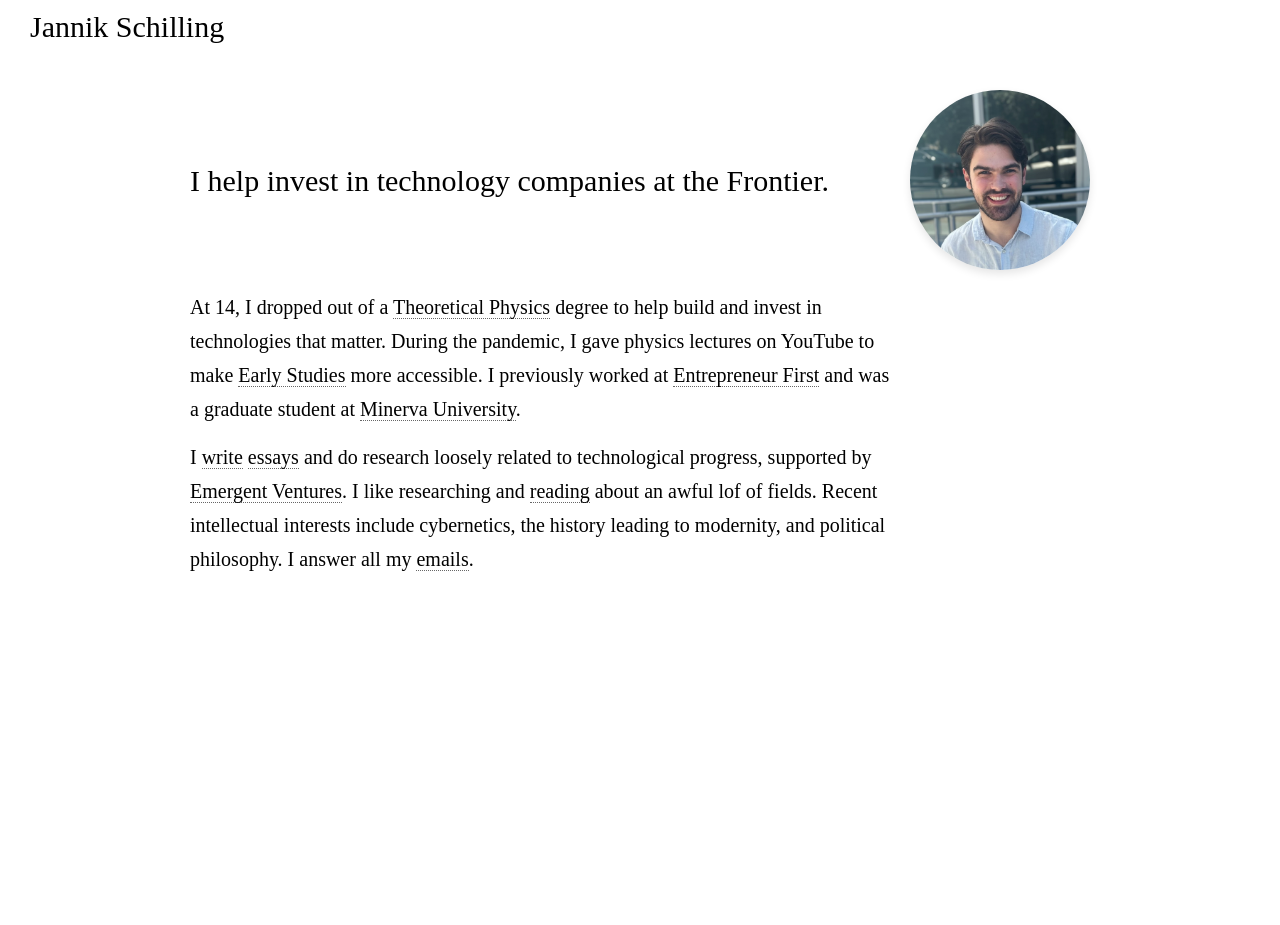
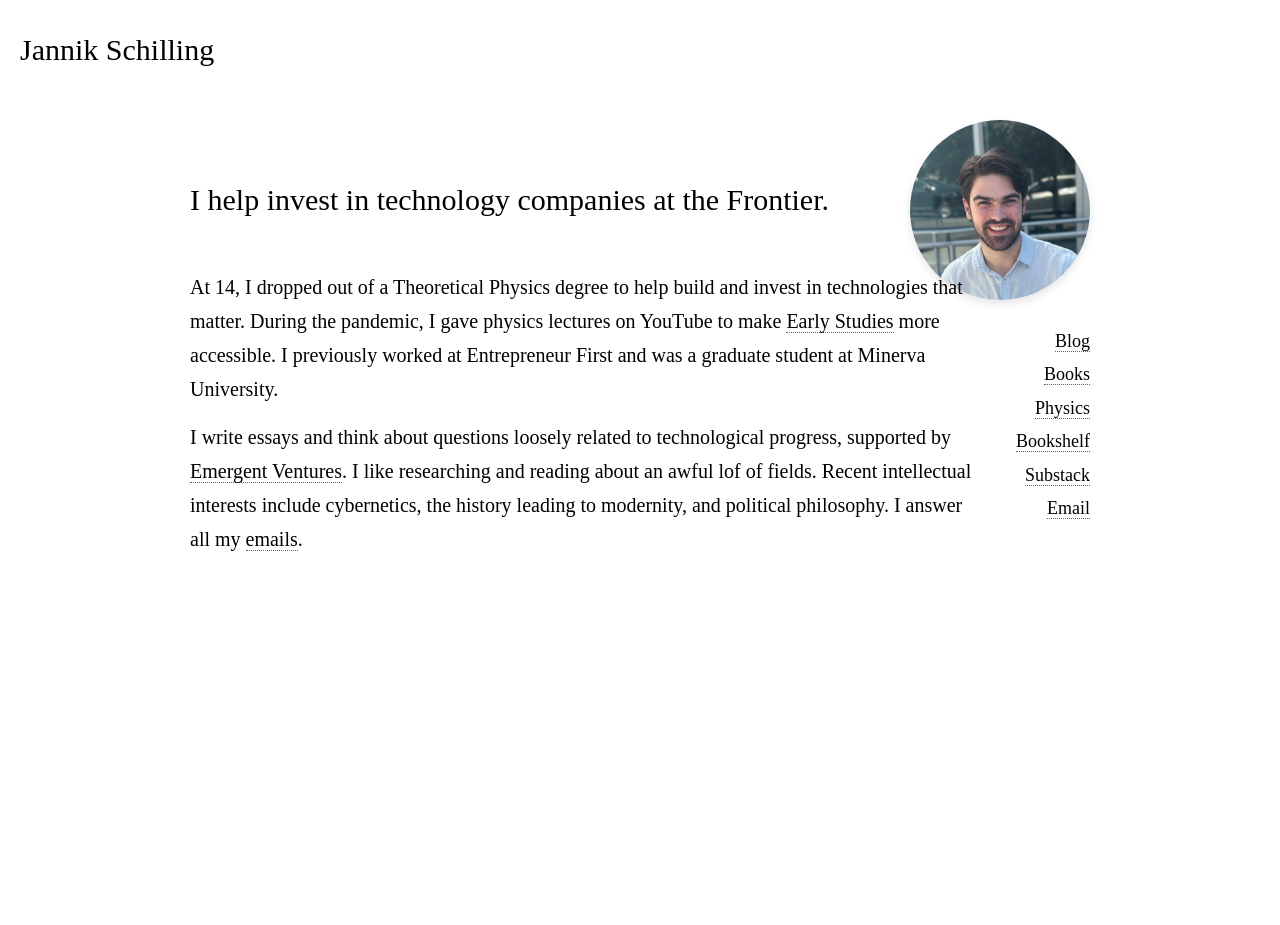
Before and after one commit to jannikls/jannikls.github.io, a Jekyll site: the page built from index.md, in a window 1280 px wide. Built offline with Jekyll 4.4.1, drawn with Linux system fonts in a browser that asks for light colours; some web fonts are replaced; after the commit the page ends 900 px from its top, so only the background shows below that.

Commit message:
Major update

```diff
--- a/_layouts/default.html
+++ b/_layouts/default.html
@@ -36,9 +36,7 @@
       <div class="header-content">
         <div class="flex-container">
           <div class="content">
-          <!--<h1>Jannik Schilling</h1>-->
-          <!-- I am a Talent Investor at Entrepreneur First & Graduate Student at Minerva University on leave. -->
-          <p class="header">I help invest in technology companies at the Frontier.</p><!-- of What is Physially Possible.</p> <!-- (in-transition) & Graduate Student @ Minerva University on leave.-->
+            <p class="header">I help invest in technology companies at the Frontier.</p>
           </div>
           <div class="content">
             <img class="circular--square" src="{{ site.baseurl }}/assets/img/jannik.jpg" width="180px" height="180px" alt="Jannik Schilling Profile Image">
@@ -47,18 +45,30 @@
       </div>
     </header>
 
-
     <main class="main-content">
       <div class="body-container">
-      <div class="inner-container">
+        <div class="flex-container">
+          <div class="content main-text">
             <div class="grey-text">
               {{content}}
+            </div>
+          </div>
+          <div class="content sidebar">
+            <div class="link-container">
+              <ul>
+                <li><a href="/blog/">Blog</a></li>
+                <li><a href="/books/">Books</a></li>
+                <li><a href="/theoretical-physics/">Physics</a></li>
+                <li><a href="/bookshelf">Bookshelf</a></li>
+                <li><a href="https://www.theschillingpoint.com/subscribe">Substack</a></li>
+                <li><a href="mailto:janniklschilling@gmail.com">Email</a></li>
+              </ul>
+            </div>
           </div>
         </div>
       </div>
     </main>
   </div>
 
-
 </body>
 </html>
--- a/assets/css/default.css
+++ b/assets/css/default.css
@@ -1,32 +1,6 @@
-/* General Styles */
-html {
-  margin: 0 auto;
-  background-color: var(--body-color);
-}
-
-/* Custom CSS Reset */
-body, h1, h2, h3, p, ul, li {
-  margin: 0;
-  padding: 0;
-}
-
-main {
-  margin: 0;
-  padding: 0;
-}
-
-article {
-  margin: 0;
-  padding: 0;
-}
-
-.content-box {
-  /* margin-top: 50px; */
-  border: 0px solid black;
-  padding-top: 40px; /* Optional: Add padding to the content */
-}
-
 :root {
+  --max-width: 900px;
+  --content-padding: 0px;
   --header-color: #fff;
   --header-font-color: #000;
   --body-color: #fff;
@@ -34,36 +8,39 @@
   --space-header: 0px;
 }
 
+/* General Styles */
+html, body {
+  height: 100%;
+  width: 100%;
+  margin: 0;
+  padding: 0;
+  background-color: var(--body-color);
+  display: flex;
+  flex-direction: column;
+  justify-content: space-between;
+}
+
+body {
+  margin-top: 25px;
+}
+
+/* Custom CSS Reset */
+body, h1, h2, h3, p, ul, li, main, article {
+  margin: 0;
+  padding: 0;
+}
 
 /* Text Selection Styles */
-::-moz-selection {
-  background: #222222;
-  color: #fff;
-}
-
 ::selection {
   background: #222222;
   color: #fff;
 }
 
 /* Text and Heading Styles */
-.post-info {
-  font-size: 0.9em;
-  margin: 20px 0;
-  color: #ddd; /* */
-}
-
-.author,
-.date {
-  margin-right: 20px;
-}
-
 h1 {
   font-size: 30px;
   font-weight: 400;
   font-family: "Alegreya SC", serif;
-  padding-bottom: 0px;
-  margin: 0; /* Reset the margin */
   color: var(--header-font-color);
 }
 
@@ -82,53 +59,23 @@
 }
 
 p {
-  font-size: 20px; /* */
+  font-size: 20px;
   font-family: 'Alice', serif;
-  line-height: calc(1em + 0.7em); /* Adjust as needed */
-  margin-top: 0;
+  line-height: calc(1em + 0.7em);
   margin-bottom: 0.7em;
-  margin-left: 0;
-  margin-right: 0;
-  padding-left: 0;
-  padding-right: 0;
 }
 
 p.header {
   font-size: 30px;
   font-family: "Alegreya SC", serif;
-  line-height: calc(1em + 0.3em); /* Adjust as needed */
+  line-height: calc(1em + 0.3em);
   color: var(--header-font-color);
-  padding: 0;
-  margin: 0;
 }
 
 li {
   font-size: 18px;
   font-family: 'Alice', serif;
   line-height: 1.3em;
-}
-
-.li-blog {
-  font-size: 16px; /* Slightly smaller font size */
-  font-family: 'Alice', serif;
-  line-height: 1.5; /* Increased line height for better readability */
-  color: #333; /* Dark gray color instead of black */
-  font-weight: normal; /* Default font weight */
-  padding-bottom: 5px; /* Adding padding for better spacing */
-  text-align: justify;
-}
-
-
-.p-blog {
-  font-size: 16px; /* Slightly smaller font size */
-  font-family: 'Alice', serif;
-  line-height: 1.5; /* Increased line height for better readability */
-  color: #333; /* Dark gray color instead of black */
-  font-weight: normal; /* Default font weight */
-  padding-bottom: 5px; /* Adding padding for better spacing */
-  text-align: justify;
-  margin-left: 0px;
-  margin-right: 0px;
 }
 
 a {
@@ -139,7 +86,6 @@
   text-decoration: none;
   transition: all 0.2s;
   display: inline;
-
 }
 
 a:hover {
@@ -147,48 +93,75 @@
   border-bottom: 1px solid #000;
 }
 
-.grey-text a {
-  border-bottom-style: dotted;
+/* Layout Styles */
+.content-box {
+  max-width: var(--max-width);
+  margin: 0 auto;
+  padding: 20px var(--content-padding);
 }
 
-.grey-text a:hover {
-  color: rgba(34, 34, 34, 0.62);
-  border-bottom-style: solid;
-  border-bottom-color: rgba(34, 34, 34, 0.62);
-}
-
-.grey-text.spacer {
-  margin-top: 0;
-}
-
-/* List Styles */
-.enumeration {
-  list-style-type: none;
-  padding-left: 3em;
-}
-
-.enumeration li::before {
-  content: "-";
-  display: inline-block;
-  width: 1em;
-  margin-left: -1em;
-}
-
-/* Paragraph Spacing */
-p.special-line-spacing {
-  line-height: calc(1em + 0.7em); /* Adjust as needed */
-}
-
-/* Header Styles */
 .name-header {
   position: absolute;
   top: 0;
-  left: 30px;
-  width: 100%; /* Makes the header responsive */
-  max-width: 700px; /* Maximum width of the header */
-  padding: 10px 0; /* Adjust as needed */
-  text-align: left;
-  z-index: 1000; /* Ensures the header is above other content */
+  left: 20px;
+  width: calc(100% - 2 * var(--content-padding));
+  max-width: var(--max-width);
+  height: 100px; /* Adjust as needed */
+  display: flex;
+  align-items: center;
+  z-index: 1000;
+}
+
+.name-header h1 {
+  margin: 0;
+  padding: 0;
+}
+
+.header-bg {
+  background-color: var(--header-color);
+  padding-top: var(--space-header);
+  padding-bottom: var(--space-header);
+}
+
+.header-content {
+  max-width: var(--max-width);
+  margin: 0 auto;
+  padding-top: 100px; /* Should match .name-header height */
+}
+
+.flex-container {
+  display: flex;
+  justify-content: space-between;
+  align-items: center;
+  gap: 40px;
+  margin: 0 auto;
+  max-width: var(--max-width);
+  background-color: #fff;
+}
+
+.content:nth-child(1) {
+  display: flex;
+  align-items: center; /* This ensures the p.header is vertically centered */
+  height: 180px; /* Adjust this to match your image height */
+}
+
+.main-content {
+  padding-left: var(--content-padding);
+  padding-right: var(--content-padding);
+}
+
+.body-container {
+  max-width: var(--max-width);
+  margin: 0 auto;
+  padding: 10px 0;
+  position: relative;
+}
+
+.inner-container {
+  max-width: 700px;
+  position: relative;
+  left: 0;
+  padding: 0;
 }
 
 /* Image Styles */
@@ -196,209 +169,132 @@
   border-radius: 50%;
   box-shadow: 0 4px 8px rgba(0, 0, 0, 0.1);
   display: block;
-  margin: 0 auto; /* Horizontally centers the image within its parent */
-
+  margin: 0 auto;
 }
 
-/* Flexbox Layout for Header and Main Content */
-html,
-body {
-  height: 100%;
-  width: 100%;
+/* Link Container Styles */
+.link-container {
+  margin-top: 20px;
+}
+
+.link-container ul {
+  list-style-type: none;
+  padding: 0;
+  margin: 0;
   display: flex;
   flex-direction: column;
-  justify-content: space-between; /* flex-start or space-between*/
-  margin: 0;
-  padding: 0;
-  margin-top: 25px;
+  align-items: flex-end;
 }
 
-
-/* Body Content Styles */
-.main-content {
-  padding-right: 20px;
-  padding-left: 20px;
+.link-container li {
+  margin-bottom: 10px;
 }
 
-.body-container {
-  max-width: 900px; /* Set max width for body content */
-  margin: 0 auto; /* Center the body content */
-  padding: 10px;
-  padding-bottom: var(--space-header);
-  position: relative; /* For positioning the inner container */
+.link-container a {
+  color: var(--body-font-color);
+  transition: all 0.2s;
+  border-bottom: 1px dotted rgba(34, 34, 34, 0.69); /* Restore underline */
 }
 
-.inner-container {
-  max-width: 700px; /* 650 */
-  position: absolute; /* Position relative to the body-container */
-  left: 0; /* Align to the left edge of body-container */
-  padding: 10px; /* Optional, based on your design needs */
+.link-container a:hover {
+  color: var(--body-font-color);
+  border-bottom: 1px solid #000;
 }
 
-.body-container .blog {
-  background-color: #f7f7f7;
-  max-width: 700px;
-  margin: 0 auto; /* Center the body content */
-  padding: 10px;
+a {
+  color: var(--body-font-color);
+  text-decoration: none;
+  border-bottom: 1px dotted rgba(34, 34, 34, 0.69);
+  transition: all 0.2s;
 }
 
-/* Header Styles */
-.header-bg {
-  background-color: var(--header-color); /* Set header background color */
-  padding-top: var(--space-header);
-  padding-bottom: var(--space-header);
+a:hover {
+  border-bottom: 1px solid #000;
 }
 
-.header-content {
-  max-width: 900px; /* Set maximum width for the content */
-  margin: 0 auto; /* Center align the content */
+@media (min-width: 731px) and (max-width: 1200px) {
+  .flex-container {
+    flex-direction: column;
+    align-items: center;
   }
 
-.flex-container {
-  display: flex;
-  justify-content: space-between; /* Horizontally aligns items with space between them */
-  align-items: center; /* Vertically center items in the container */
-  gap: 0px; /* Space between items */
-  margin: 0 auto; /* Center the container, fixing the negative margin issue */
-  max-width: 900px; /* Maximum width of the container */
-  background-color: #fff; /* Background color */
+  .content:nth-child(2) {
+    order: -1;
+    margin-bottom: 20px;
   }
 
   .content:nth-child(1) {
-  padding-right: 20px;
+    text-align: center;
+    height: auto;
   }
 
-/*
-.content:nth-child(1) {
-  flex: 8; /* Adjust the first column size */
-  /*max-width: 600px;
-  display: flex; /* Add display flex
-  flex-direction: column; /* Set flex-direction to column
-  justify-content: center; /* Center content vertically
-  align-items: flex-start; /* Align content to the start (top)
-  /* Other styles
-  text-align: left; /* Align the text to the left
-  margin-right: auto; /* Auto margin to push text to the left
+  .main-content .flex-container {
+    flex-direction: column-reverse;
   }
 
-
-.content:nth-child(2) {
-  flex: 3; /* Adjust the second column size
-  text-align: right; /* Align the image to the right
-  margin-left: auto; /* Auto margin to push image to the right
-  /* Other styles
-} */
-
-
-@media (min-width: 730px) and (max-width: 1024px) {
-  /* TABLET MODE */
-  .h1 {
-    text-align: left;
+  .sidebar {
+    width: 100%;
+    margin-bottom: 20px;
   }
 
-  .content {
-    max-width: 600px;
+  .link-container ul {
+    flex-direction: row;
+    justify-content: center;
+    flex-wrap: wrap;
   }
 
-  .flex-container {
-    max-width: 700px;
-    margin: 0 auto;
+  .link-container li {
+    margin: 5px 10px;
+  }
 }
 
-  .header-content{
-    max-width: 730px;
+@media (max-width: 730px) {
+  .link-container {
+    margin-top: 10px;
+    margin-bottom: 10px;
   }
 
-  .main-content{
-    padding-left: 0px;
-    padding-right: 0px;
+  .main-content .flex-container {
+    flex-direction: column-reverse;
   }
 
-  .body-container {
-    max-width: 700px; /* Set max width for body content */
-    margin: 0 auto; /* Center the body content */
-    padding: 10px;
-    padding-bottom: var(--space-header);
-    position: relative; /* For positioning the inner container */
+  .link-container ul {
+    flex-direction: row;
+    justify-content: center;
+    flex-wrap: wrap;
   }
 
-  .inner-container {
-    max-width: 550px;
-    position: absolute; /* Position relative to the body-container */
-    left: 0; /* Align to the left edge of body-container */
-    padding: 10px; /* Optional, based on your design needs */
+  .link-container li {
+    margin: 5px 10px;
   }
 
+  body {
+    overflow-x: hidden; /* Prevent horizontal scrolling */
   }
 
-/* Media Query for Responsive Design */
-@media (max-width: 730px) {
+  .content-box {
+    padding: 10px 15px; /* Reduce padding on mobile */
+  }
 
   .name-header {
     left: 15px;
   }
 
-  .content:nth-child(1) {
-    max-width: 767px;
-    width: 100vh;
-  }
-
   .flex-container {
-    flex-wrap: wrap;
-    gap: 10px;
-    margin: 0;
-    width: 100%;
-  }
-
-  .header-content {
-    max-width: 700px; /* Set maximum width for the content */
-    margin: 0 0; /* Center align the content */
-  }
-
-  .content {
-    box-sizing: border-box;
-    width: 100vw;
+    flex-direction: column;
+    gap: 20px;
   }
 
   .content:nth-child(1), .content:nth-child(2) {
-    width: 100vw; /* Adjust the second column size */
-    min-width: 100vw;
-    padding-left: 0px;
-    margin: 0 0;
-  }
-
-  .content:nth-child(1) .circular--square {
-    display: block;
-    margin: 0 auto;
-  }
-
-  .content:nth-child(1) {
-    padding-left: 15px;
-    padding-right: 50px;
-  }
-
-  .flex-container > div:nth-child(1) {
-    order: 2;
-  }
-
-  .flex-container > div:nth-child(2) {
-    order: 1;
+    width: 100%;
+    padding-left: 0;
+    padding-right: 0;
+    padding-bottom: 20px;
   }
 
   .content:nth-child(2) {
-    display: flex;
-    flex-direction: column;
-    justify-content: center;
-    align-items: center;
-    width: 100vh;
-    padding: 0;
-    margin: 0;
+    order: -1;
   }
-
-  h1.pic {
-    text-align: left;
-  }
-
 
   p.header {
     font-size: 25px;
@@ -406,9 +302,80 @@
   }
 
   .main-content {
-    margin: 0;
+    padding-left: 0;
+    padding-right: 0;
+    padding-top: 0px;
+  }
+
+  .link-container {
+    margin-top: 10px; /* Reduce top margin on mobile */
+    margin-bottom: 10px; /* Add bottom margin on mobile */
+  }
+
+  .link-container ul {
+    flex-direction: row;
+    justify-content: center;
+    flex-wrap: wrap; /* Allow wrapping on smaller screens */
+  }
+
+  .link-container li {
+    margin: 0 10px 10px;
+  }
+
+  .header-content {
+    padding-top: 100px;
+  }
+
+  .flex-container {
+    gap: 10px;
+  }
+
+  .content:nth-child(1) {
+    height: auto;
+    padding-bottom: 10px;
+  }
+
+  .body-container {
     padding: 0;
-    padding-left: 5px;
-    padding-right: 5px;
   }
 }
+
+@media (min-width: 731px) and (max-width: 1024px) {
+  .flex-container, .header-content, .body-container {
+    max-width: 700px;
+  }
+
+  .inner-container {
+    max-width: 100%;
+  }
+}
+
+@media (min-width: 1025px) and (max-width: 1200px) {
+  .flex-container, .header-content, .body-container {
+    max-width: 900px;
+  }
+
+  .inner-container {
+    max-width: 100%;
+  }
+}
+
+@media (min-width: 731px) and (max-width: 1200px) {
+  .main-content {
+    padding-left: 20px;
+    padding-right: 20px;
+  }
+
+  .body-container {
+    padding: 10px 20px;
+  }
+
+  .header-content {
+    padding-top: 70px;
+  }
+
+  p.header {
+    font-size: 26px;
+    line-height: 1.3;
+  }
+}
--- a/index.md
+++ b/index.md
@@ -2,6 +2,6 @@
 layout: default
 permalink: /
 ---
-At 14, I dropped out of a [Theoretical Physics](/theoretical-physics) degree to help build and invest in technologies that matter. During the pandemic, I gave physics lectures on YouTube to make [Early Studies](https://www.jannikschilling.com/early-studies.html) more accessible. I previously worked at [Entrepreneur First](https://www.joinef.com) and was a graduate student at [Minerva University](https://www.minerva.edu/).
+At 14, I dropped out of a Theoretical Physics degree to help build and invest in technologies that matter. During the pandemic, I gave physics lectures on YouTube to make [Early Studies](https://www.jannikschilling.com/early-studies.html) more accessible. I previously worked at Entrepreneur First and was a graduate student at Minerva University.
 
-I [write](/blog/) [essays](https://www.theschillingpoint.com/subscribe?utm_source=website) and do research loosely related to technological progress, supported by [Emergent Ventures](https://www.mercatus.org/emergent-ventures). I like researching and [reading](/bookshelf) about an awful lof of fields. Recent intellectual interests include cybernetics, the history leading to modernity, and political philosophy. I answer all my [emails](mailto:janniklschilling@gmail.com).
+I write essays and think about questions loosely related to technological progress, supported by [Emergent Ventures](https://www.mercatus.org/emergent-ventures). I like researching and reading about an awful lof of fields. Recent intellectual interests include cybernetics, the history leading to modernity, and political philosophy. I answer all my [emails](mailto:janniklschilling@gmail.com).
```
Also changed, not shown: books.md (+1 -1 lines), bookshelf.md (added, +7 -0 lines). Lines whose indentation alone changed are shown as unchanged.
